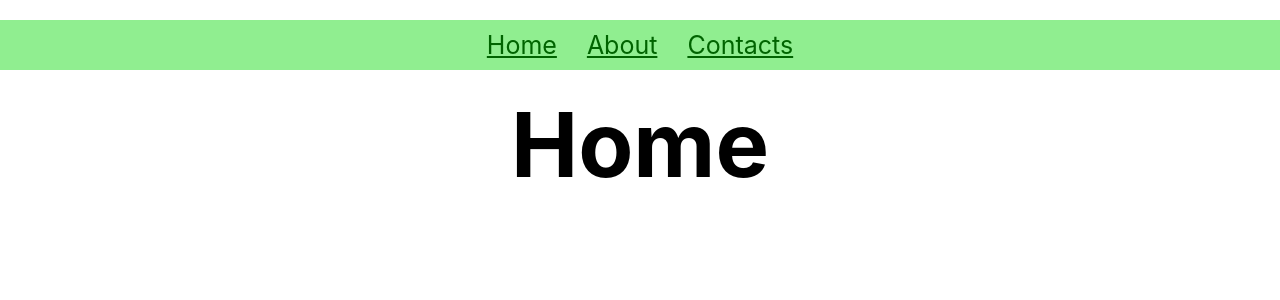
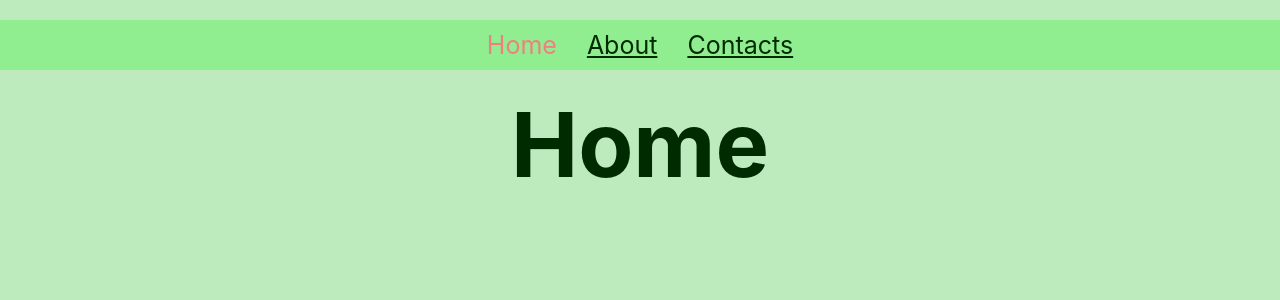
Before and after one commit to vltinica/react-router-remember, a React (Create React App) app: page / in a window 1280 px wide. Shown: the top 300 px of the page. Built offline with nearby package versions, Linux system fonts and the light colour scheme.

Commit message:
added layout and NavLink

```diff
--- a/src/App.css
+++ b/src/App.css
@@ -1,16 +1,28 @@
 * {
     padding: 0;
     margin: 0;
+    background-color:rgb(190, 235, 190);
 }
 
 .App {
     margin: 20px auto;
     text-align: center;
+    color: rgb(0, 43, 0);
+}
+
+.active {
+    color: lightcoral;
+    text-decoration: none;
 }
 
 a {
-    color: darkgreen;
+    color: rgb(0, 43, 0);
     font-size: 25px;
+    background-color: transparent;
+}
+
+a:hover {
+    color: rgb(4, 197, 117);
 }
 
 nav a {
--- a/src/App.jsx
+++ b/src/App.jsx
@@ -1,4 +1,5 @@
 import { BrowserRouter, Routes, Route } from "react-router-dom";
+import MainLayout from "./layouts/MainLayout";
 import Home from "./components/Home";
 import About from "./components/About";
 import Contacts from "./components/Contacts";
@@ -10,10 +11,12 @@ function App() {
     <BrowserRouter>
       <div className="App">
         <Routes>
-          <Route path="/" element={<Home/>} />
-          <Route path="about" element={<About/>} />
-          <Route path="contacts" element={<Contacts/>} />
-          <Route path="*" element={<NotFound/>} />
+          <Route path="/" element={<MainLayout />}>
+            <Route index element={<Home />} />
+            <Route path="about" element={<About />} />
+            <Route path="contacts" element={<Contacts />} />
+            <Route path="*" element={<NotFound />} />
+          </Route>
         </Routes>
       </div>
     </BrowserRouter>
--- a/src/components/Home.jsx
+++ b/src/components/Home.jsx
@@ -1,10 +1,10 @@
 import React from "react";
 import Menu from "./Menu";
+import { Outlet } from "react-router-dom";
 
 const Home = () => {
   return (
     <div>
-      <Menu/>
       <h1>Home</h1>
     </div>
   );
--- a/src/components/Menu.jsx
+++ b/src/components/Menu.jsx
@@ -1,12 +1,12 @@
 import React from "react";
-import { Link } from "react-router-dom";
+import { NavLink } from "react-router-dom";
 
 const Menu = () => {
   return (
     <nav>
-      <Link to="/">Home</Link>
-      <Link to="/about">About</Link>
-      <Link to="/contacts">Contacts</Link>
+      <NavLink to="." end>Home</NavLink>
+      <NavLink to="about">About</NavLink>
+      <NavLink to="contacts">Contacts</NavLink>
     </nav>
   );
 };
--- /dev/null
+++ b/src/layouts/MainLayout.jsx
@@ -0,0 +1,14 @@
+import React from "react";
+import { Outlet } from "react-router-dom";
+import Menu from "../components/Menu";
+
+const MainLayout = () => {
+  return (
+    <div>
+      <Menu/>
+      <Outlet />
+    </div>
+  );
+};
+
+export default MainLayout;
```
